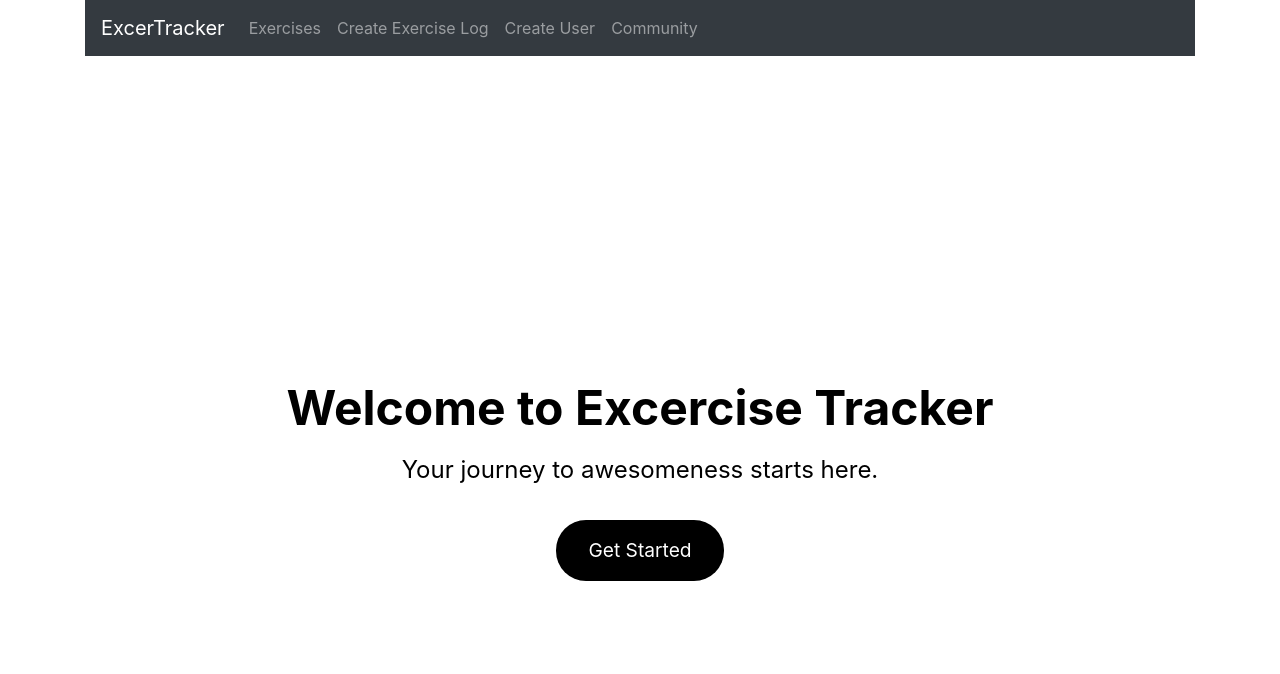
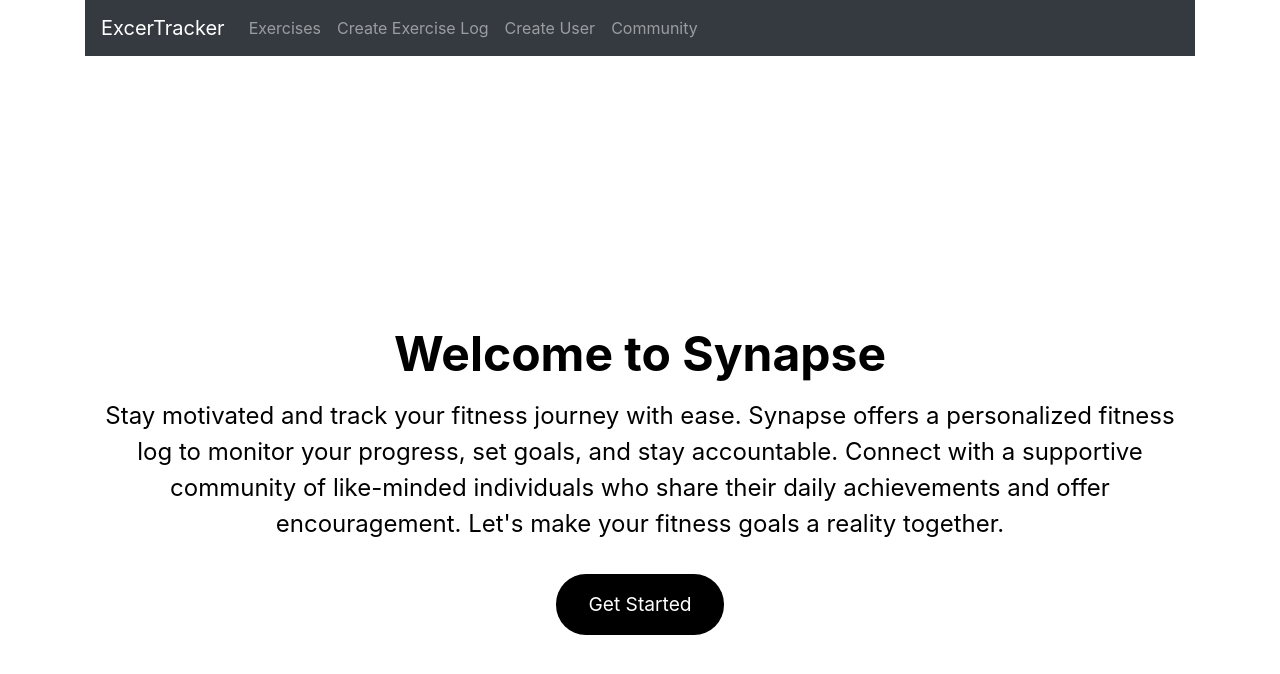
Before and after one commit to nehalalalala/Exercise-Tracker, a React (Create React App) app: page / in a window 1280 px wide. Shown: the top 674 px of the page. Built offline with nearby package versions, Linux system fonts and the light colour scheme.

Commit message:
Update LandingPage.component.js

```diff
--- a/src/components/LandingPage.component.js
+++ b/src/components/LandingPage.component.js
@@ -12,8 +12,8 @@ const LandingPage = () => {
   return (
     <div className="landing-page">
       <div className="hero-section">
-        <h1>Welcome to Excercise Tracker</h1>
-        <p>Your journey to awesomeness starts here.</p>
+        <h1>Welcome to Synapse</h1>
+        <p>Stay motivated and track your fitness journey with ease. Synapse offers a personalized fitness log to monitor your progress, set goals, and stay accountable. Connect with a supportive community of like-minded individuals who share their daily achievements and offer encouragement. Let's make your fitness goals a reality together. </p>
         <button className="get-started-button" onClick={handleGetStarted}>
           Get Started
         </button>
```
